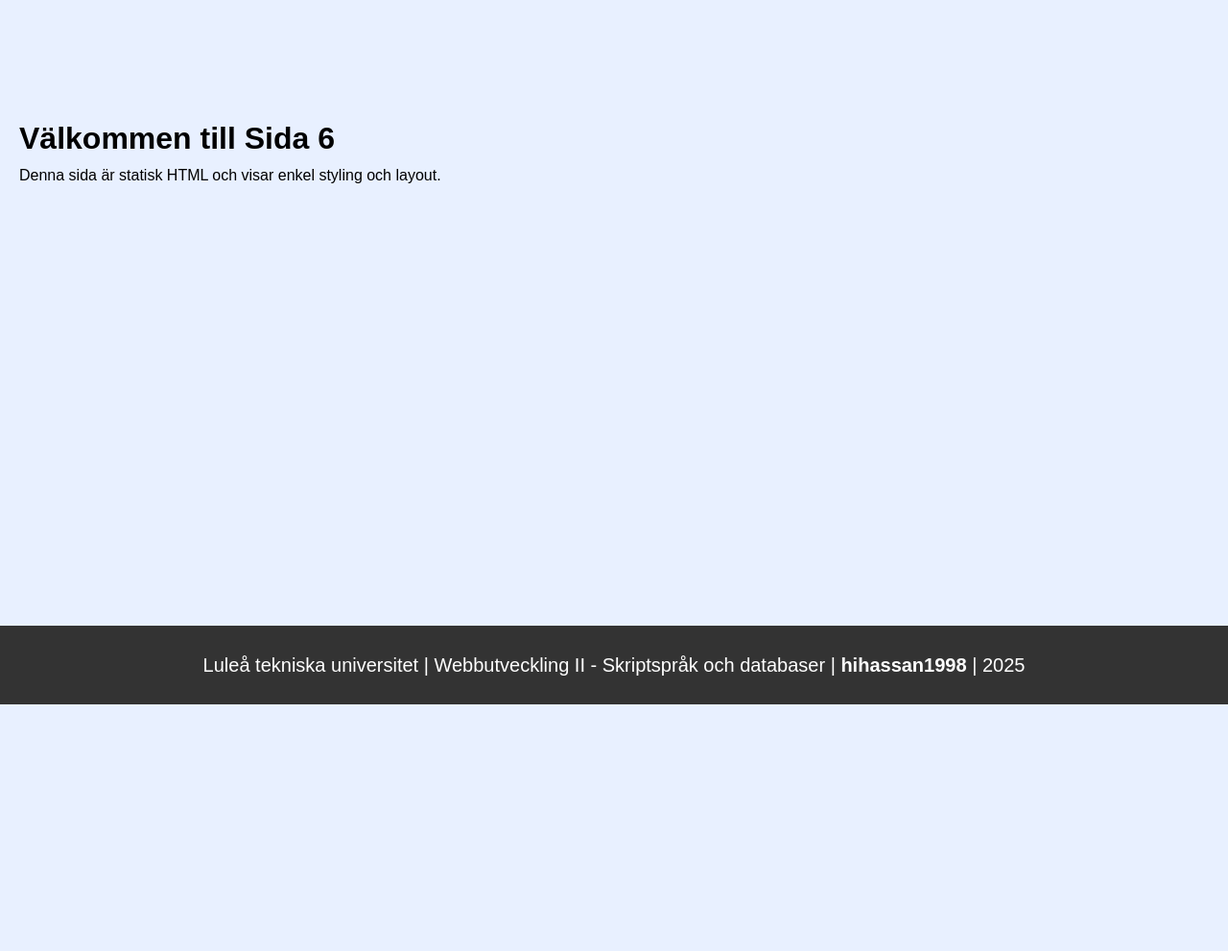
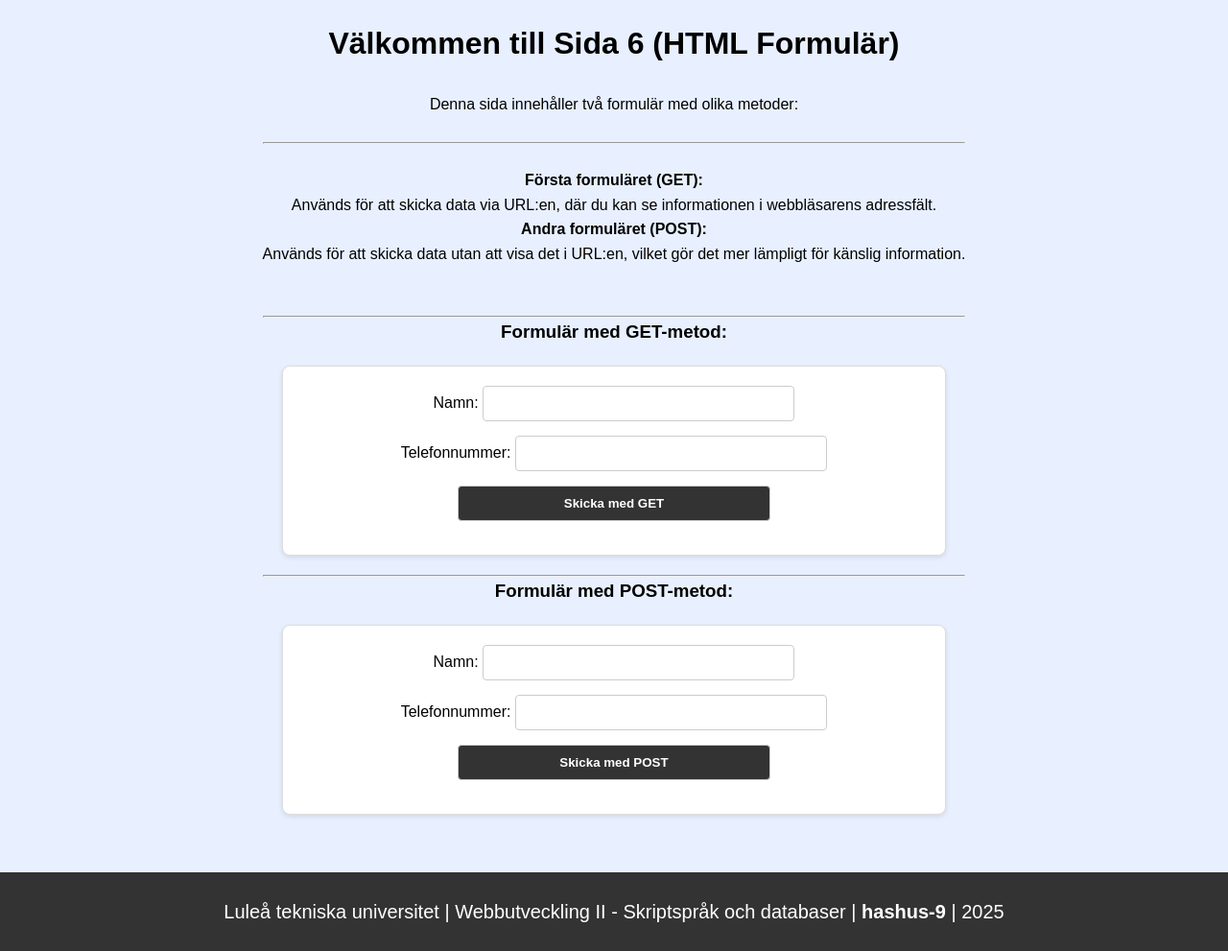
Before and after one commit to hihassan1998/web2, a PHP site: page /public/pages/sida6.html in a window 1280 px wide. Shown: the part 66-1057 px from the top of the page at 96% size. Before the commit the page ends 800 px from the top, so only its background shows below. Run offline with PHP 8.4, Linux system fonts and the light colour scheme.

Commit message:
labb1 complete

```diff
--- a/includes/footer.php
+++ b/includes/footer.php
@@ -1,5 +1,5 @@
 <footer style="text-align: center; margin-top: 20px;">
-    Luleå tekniska universitet | Webbutveckling II - Skriptspråk och databaser | <b>hihassan1998</b> | <?php echo date("Y"); ?>
+    Luleå tekniska universitet | D0019E -  Webbutveckling II - Skriptspråk och databaser | <b>hashus-9</b> | <?php echo date("Y"); ?>
 </footer>
 
 <script src="../../includes/script.js"></script>
--- a/includes/menu.php
+++ b/includes/menu.php
@@ -13,6 +13,6 @@
         <li ><a class="nav-btn" href="sida3.php">Sida 3</a></li>
         <li ><a class="nav-btn" href="sida4.php">Sida 4</a></li>
         <li ><a class="nav-btn" href="sida5.php">Sida 5</a></li>
-        <li ><a class="nav-btn" href="sida6.php">Sida 6</a></li>
+        <li ><a class="nav-btn" href="sida6.html">Sida 6</a></li>
     </ul>
 </nav>
--- a/public/css/style.css
+++ b/public/css/style.css
@@ -89,6 +89,7 @@ nav ul li a {
         color: black;
         border: 2px solid #fff;
     }
+
 }
 
 /* stylings for the form */
@@ -168,7 +169,17 @@ form input::placeholder {
     box-shadow: 2px 2px 10px rgba(0, 0, 0, 0.1);
     white-space: pre-wrap;
 }
-pre{
+
+.page-btn {
+    padding-left: 90px;
+    padding-right: 90px;
+    border-radius: 25px;
+    background-color: #a7c0fa;
+    color: black;
+    border: 2px solid #fff;
+}
+
+pre {
     background-color: lightgray;
     border: 2px solid #ddd;
     text-align: left;
@@ -181,6 +192,7 @@ pre{
     box-shadow: 2px 2px 10px rgba(0, 0, 0, 0.1);
     white-space: pre-wrap;
 }
+/* container hover-boder effect */
 .cont:hover {
     border: 2px solid #333;
 }
--- a/public/pages/sida5.php
+++ b/public/pages/sida5.php
@@ -17,10 +17,10 @@
         <hr>
         <br>
         <h2>Serverinformation</h2>
-        <form>
+        <form class='cont'>
             <!-- <hr> -->
             <p><b>Servernamn:</b> <?= $_SERVER['SERVER_NAME'] ?></p>
-            <p><b>Din IP-adress:</b> <?= $_SERVER['REMOTE_ADDR'] ?></p>
+            <p><b>IP-adress:</b> <?= $_SERVER['REMOTE_ADDR'] ?></p>
             <p><b>Filnamn:</b> <?= $_SERVER['SCRIPT_NAME'] ?></p>
             <p><b>Port:</b> <?= $_SERVER['SERVER_PORT'] ?></p>
             <p><b>HTTP-metod:</b> <?= $_SERVER['REQUEST_METHOD'] ?></p>
--- a/public/pages/sida6.html
+++ b/public/pages/sida6.html
@@ -3,7 +3,7 @@
 
 <head>
     <meta charset="UTF-8">
-    <title>Sida 6</title>
+    <title>Sida 6 - HTML Formulär</title>
     <link rel="stylesheet" href="../css/style.css">
 </head>
 
@@ -23,21 +23,63 @@
             <li><a class="nav-btn" href="sida3.php">Sida 3</a></li>
             <li><a class="nav-btn" href="sida4.php">Sida 4</a></li>
             <li><a class="nav-btn" href="sida5.php">Sida 5</a></li>
-            <li><a class="nav-btn" href="sida6.php">Sida 6</a></li>
+            <li><a class="nav-btn" href="sida6.html">Sida 6</a></li>
         </ul>
     </nav>
 
 
-    <div class="main-content">
+    <div class="main-content center-content">
 
-        <h1>Välkommen till Sida 6</h1>
-        <p>Denna sida är statisk HTML och visar enkel styling och layout.</p>
+        <h1>Välkommen till Sida 6 (HTML Formulär)</h1>
+        <br>
+        <p>Denna sida innehåller två formulär med olika metoder:</p>
+        <br>
+        <hr><br>
+        <p>
+            <strong>Första formuläret (GET):</strong>  <br>Används för att skicka data via URL:en, där du kan se
+            informationen i webbläsarens adressfält.
+            <br>
+            <strong>Andra formuläret (POST):</strong> <br> Används för att skicka data utan att visa det i URL:en, vilket gör
+            det mer lämpligt för känslig information.
+        </p>
+
+        <br>
+        <br>
+        <hr>
+        <h3>Formulär med GET-metod:</h3>
+        <form action="sida6.php" method="get">
+            <label for="name">Namn:</label>
+            <input type="text" id="name" name="name" required><br>
+
+            <label for="phone">Telefonnummer:</label>
+            <input type="text" id="phone" name="phone" required><br>
+
+            <button type="submit">Skicka med GET</button>
+        </form>
+
+
+        <hr>
+
+        <h3>Formulär med POST-metod:</h3>
+        <form action="sida6.php" method="post">
+            <label for="name">Namn:</label>
+            <input type="text" id="name" name="name" required><br>
+
+            <label for="phone">Telefonnummer:</label>
+            <input type="text" id="phone" name="phone" required><br>
+
+            <button type="submit">Skicka med POST</button>
+        </form>
+
+
+
+
     </div>
 
     <script src="../../includes/script.js"></script>
 
     <footer style="text-align: center; margin-top: 20px;">
-        Luleå tekniska universitet | Webbutveckling II - Skriptspråk och databaser | <b>hihassan1998</b> | 2025
+        Luleå tekniska universitet | Webbutveckling II - Skriptspråk och databaser | <b>hashus-9</b> | 2025
     </footer>
 
 
```
Also changed, not shown: public/pages/sida6.php (+30 -6 lines).
